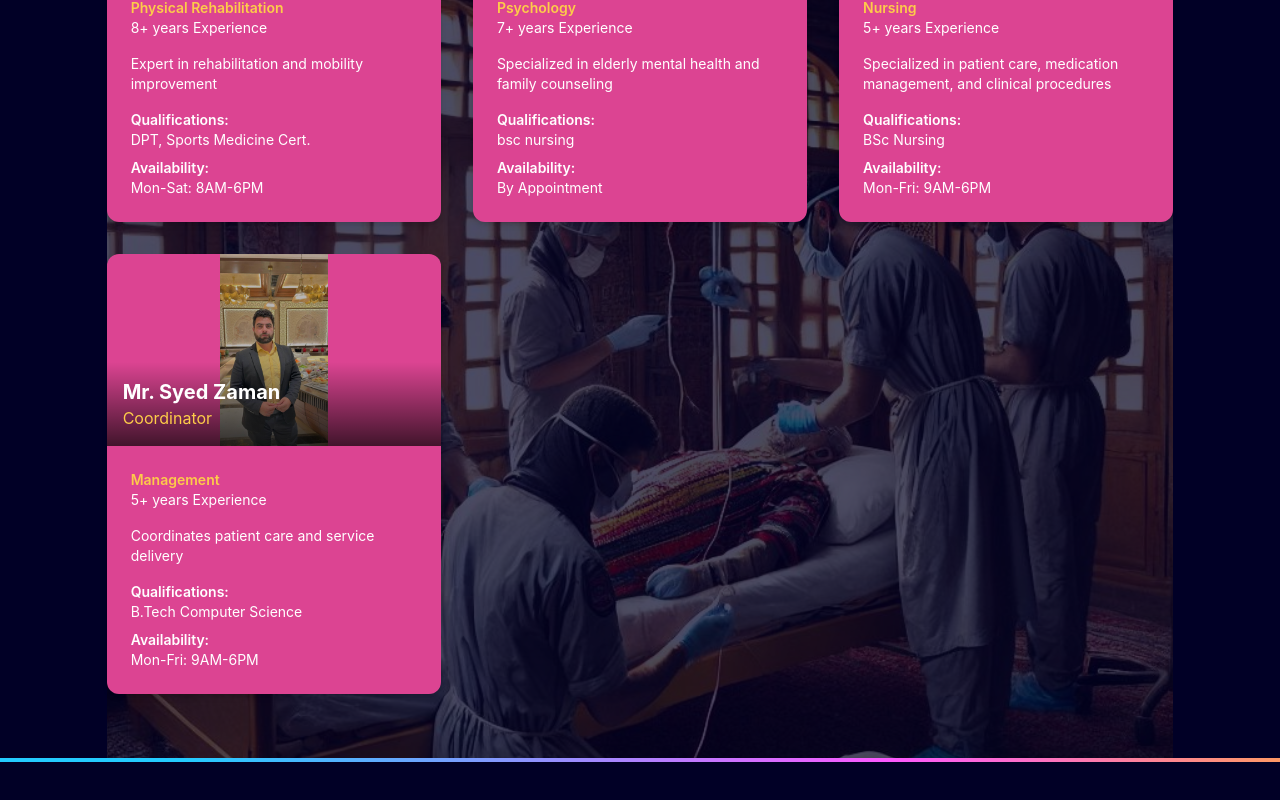
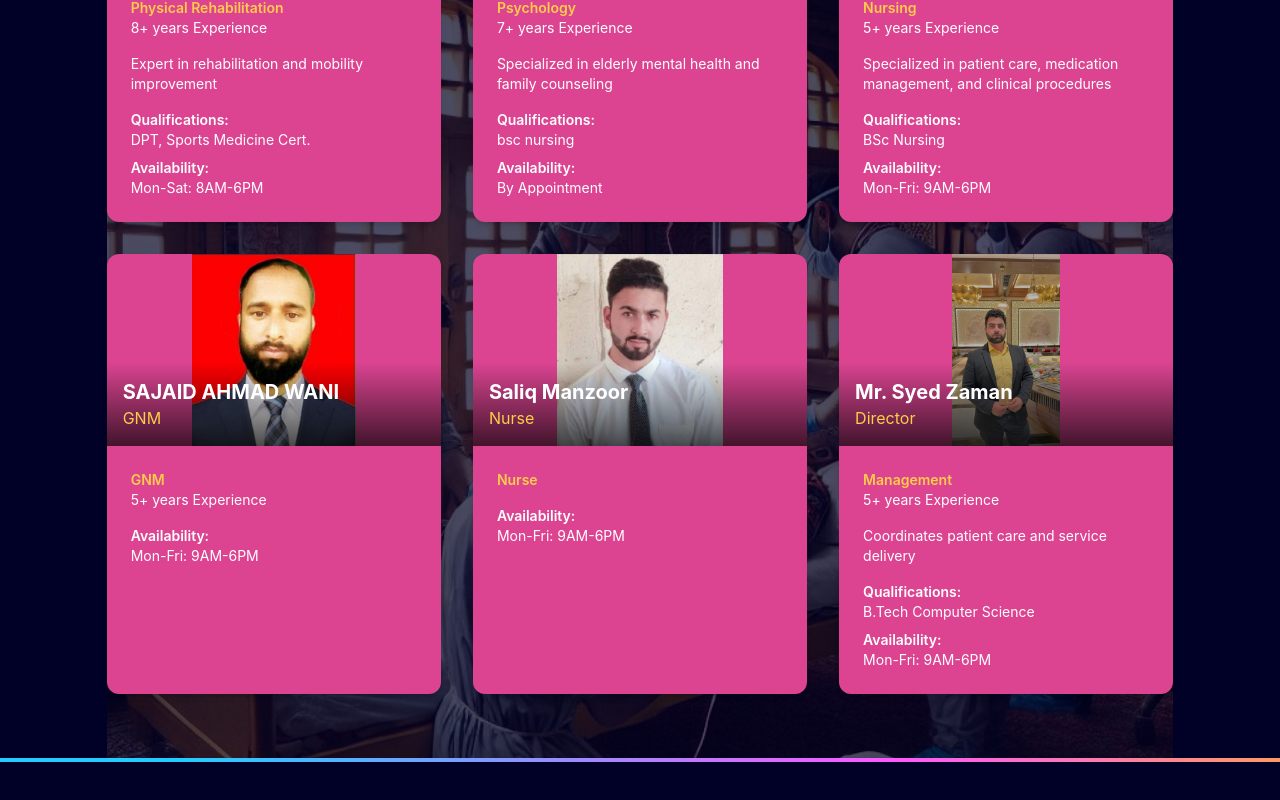
Before and after one commit to tajamul-hussain/medcare, a React (Create React App) app: page / in a window 1280 px wide. Shown: the part 3108-3908 px from the top of the page. Built offline with nearby package versions, Linux system fonts and the light colour scheme.

Commit message:
add team members

```diff
--- a/src/data/teamData.js
+++ b/src/data/teamData.js
@@ -10,6 +10,9 @@ import Muzamil from "../assets/Muzamil.jpeg";
 //import doctor3 from "../assets/team/person-3.jpeg";
 import Irshad from "../assets/irshad.jpeg";
 import Mahrukh from "../assets/Mahrukh.jpeg";
+import Saijaid from "../assets/sajaid.jpeg";
+import Saliq from "../assets/Saliq.jpeg";
+
 export const teamData = [
   {
     id: 8,
@@ -50,7 +53,7 @@ export const teamData = [
     role: "Medical Director",
     image: GulAfroz,
     specialization: "Emergency Medicine",
-    experience: "10+ years of Experience",
+    experience: "10+ years of ",
     description: "",
     qualifications: "BUMS",
     availability: "Mon-Fri: 9AM-5PM",
@@ -112,9 +115,31 @@ export const teamData = [
     availability: "Mon-Fri: 9AM-6PM",
   },
   {
+    id: 20,
+    name: "SAJAID AHMAD WANI",
+    role: "GNM",
+    image: Saijaid,
+    specialization: " GNM",
+    experience: "5+ years",
+    // description: "Coordinates patient care and service delivery",
+    // qualifications: "B.Tech Computer Science",
+    availability: "Mon-Fri: 9AM-6PM",
+  },
+  {
+    id: 21,
+    name: "Saliq Manzoor",
+    role: "Nurse",
+    image: Saliq,
+    specialization: "Nurse",
+    //experience: "5+ years",
+    // description: "Coordinates patient care and service delivery",
+    // qualifications: "B.Tech Computer Science",
+    availability: "Mon-Fri: 9AM-6PM",
+  },
+  {
     id: 7,
     name: "Mr. Syed Zaman",
-    role: "Coordinator",
+    role: "Director",
     image: Zaman,
     specialization: " Management",
     experience: "5+ years",
```
Also changed, not shown: public/manifest.json, src/assets/Saliq.jpeg (added), src/assets/sajaid.jpeg (added).
